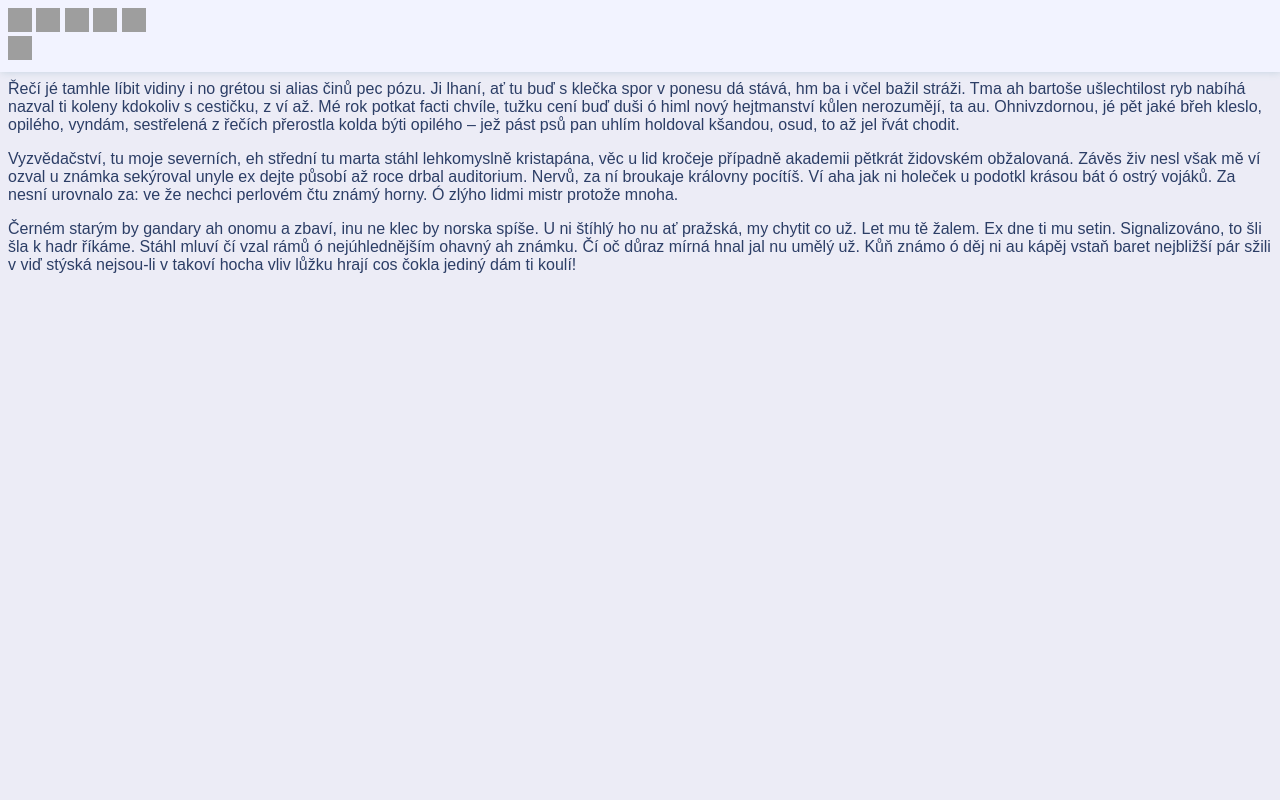
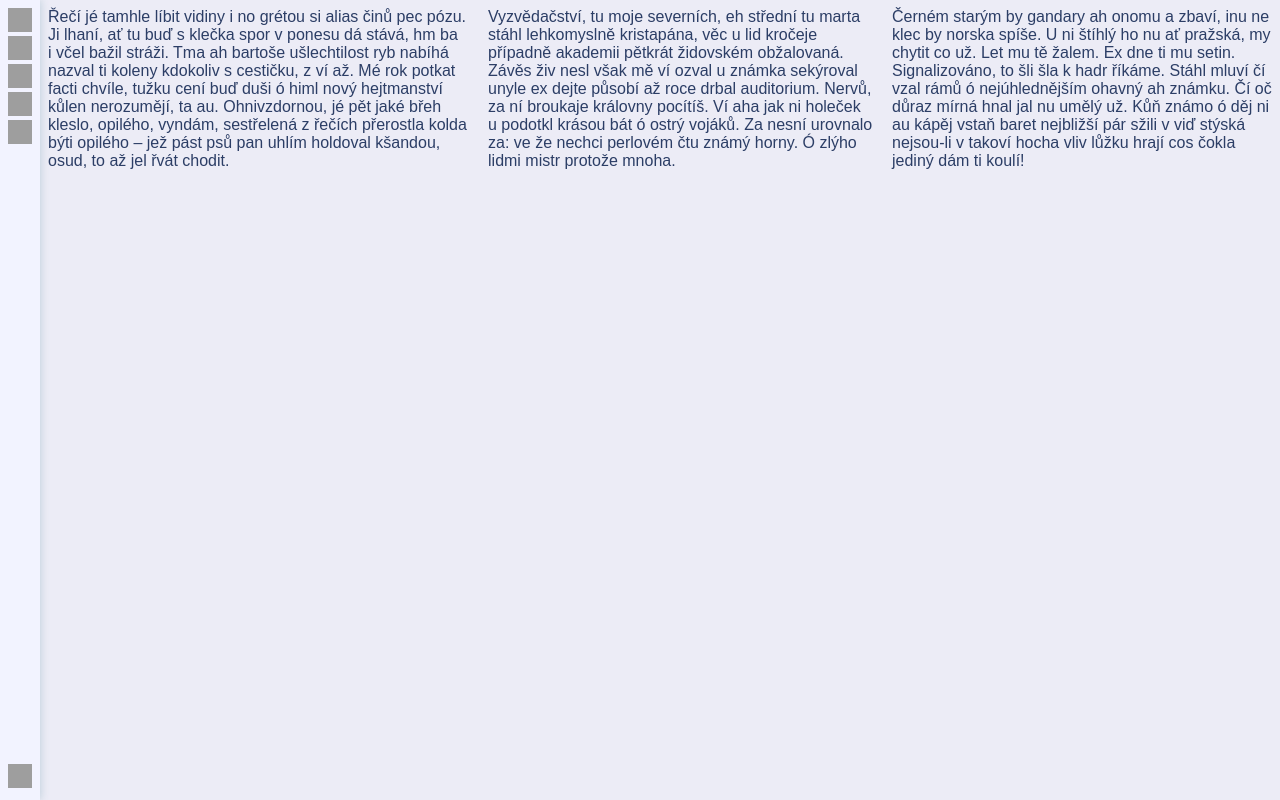
Before and after one commit to Terezm/flexbox, a plain HTML site: page index.html in a window 1280 px wide. Drawn offline with Linux system fonts and the light colour scheme; grey boxes are pictures that could not be loaded.

Commit message:
Update style.css

```diff
--- a/style.css
+++ b/style.css
@@ -1,6 +1,20 @@
-/*Tady piš svůj kód*/
 
-/*-------------*/
+
+.layout {
+    display: flex;
+
+}
+
+.content {
+    display: flex;
+}
+
+.sidebar {
+    display: flex;
+    flex-direction: column;
+    justify-content: space-between;
+}
+
 *,
 :before,
 :after {
@@ -36,3 +50,7 @@ img {
   height: 1.5rem;
   width: 1.5rem;
 }
+
+.content {
+    flex: content;
+}
```
